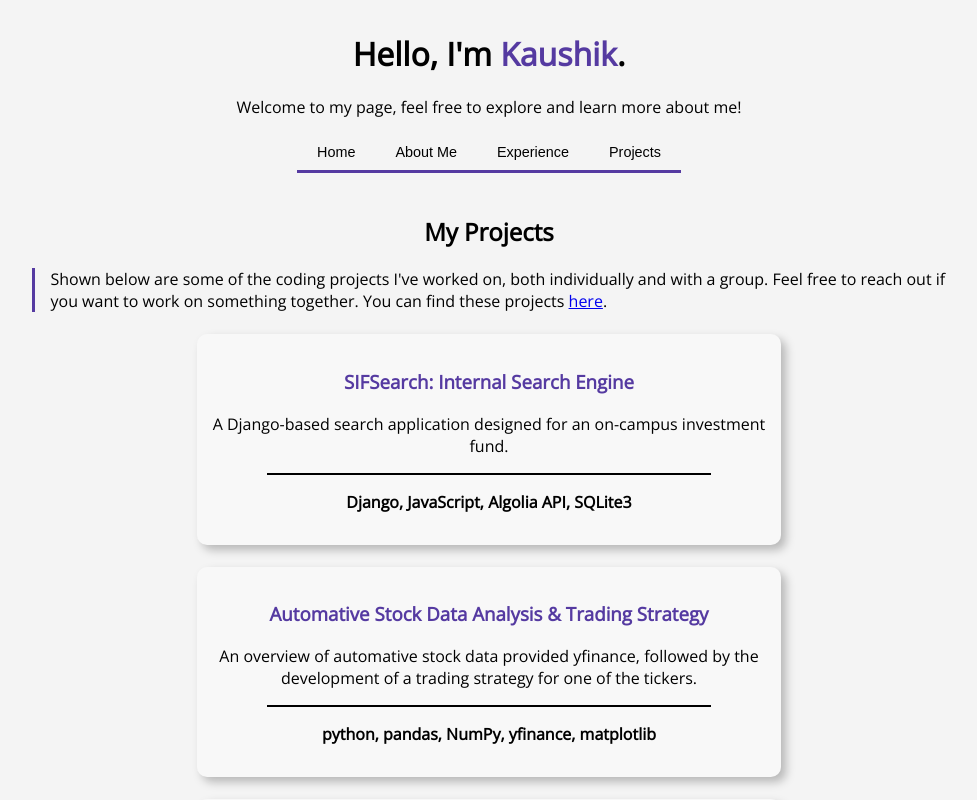
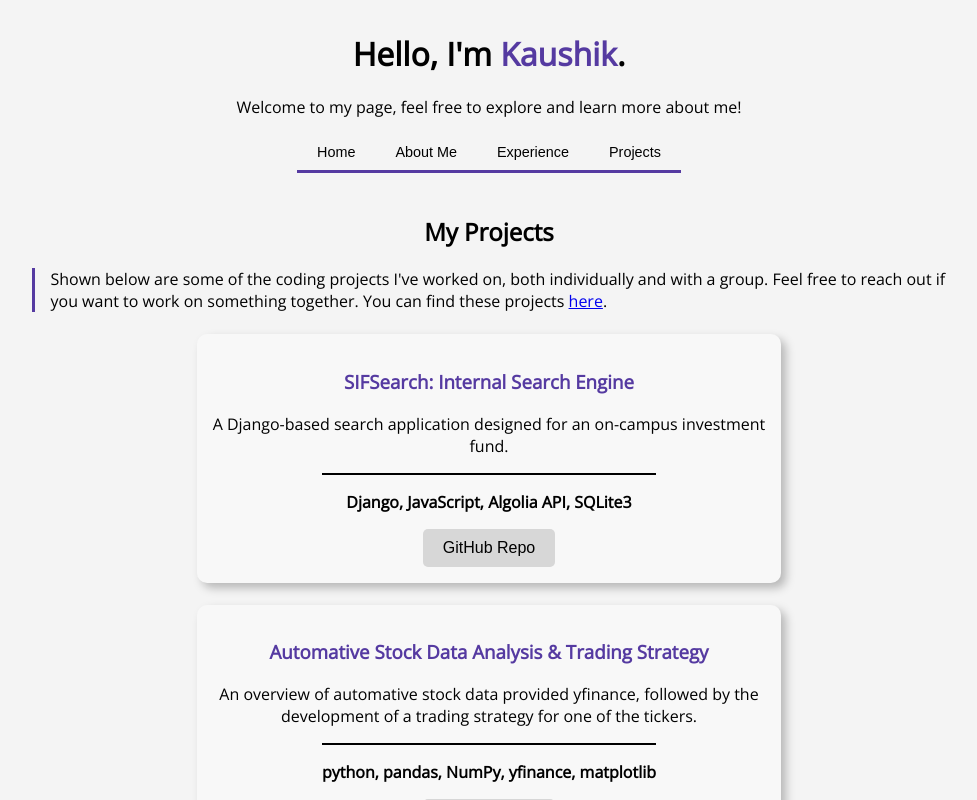
Before and after one commit to KaushikVejju/PersonalWeb, a React (Create React App) app: page / in a window 1280 px wide. Both pictures are taken after a click on the button "Projects". Shown: the top 800 px of the page, without its empty margins (151-1128 px from the left). Built offline with nearby package versions, Linux system fonts and the light colour scheme.

Commit message:
changes to projects directory, revised favicon

```diff
--- a/public/index.html
+++ b/public/index.html
@@ -2,42 +2,13 @@
 <html lang="en">
   <head>
     <meta charset="utf-8" />
-    <link rel="icon" href="%PUBLIC_URL%/favicon.ico" />
     <meta name="viewport" content="width=device-width, initial-scale=1" />
-    <meta name="theme-color" content="#000000" />
-    <meta
-      name="description"
-      content="Web site created using create-react-app"
-    />
-    <link rel="apple-touch-icon" href="%PUBLIC_URL%/logo192.png" />
-    <!--
-      manifest.json provides metadata used when your web app is installed on a
-      user's mobile device or desktop. See https://developers.google.com/web/fundamentals/web-app-manifest/
-    -->
     <link rel="manifest" href="%PUBLIC_URL%/manifest.json" />
-    <!--
-      Notice the use of %PUBLIC_URL% in the tags above.
-      It will be replaced with the URL of the `public` folder during the build.
-      Only files inside the `public` folder can be referenced from the HTML.
-
-      Unlike "/favicon.ico" or "favicon.ico", "%PUBLIC_URL%/favicon.ico" will
-      work correctly both with client-side routing and a non-root public URL.
-      Learn how to configure a non-root public URL by running `npm run build`.
-    -->
-    <title>React App</title>
+    <title>Kaushik Vejju</title>
+    <link rel="icon" type="image/x-icon" href="/kaushikpfp.jpg">
   </head>
   <body>
     <noscript>You need to enable JavaScript to run this app.</noscript>
     <div id="root"></div>
-    <!--
-      This HTML file is a template.
-      If you open it directly in the browser, you will see an empty page.
-
-      You can add webfonts, meta tags, or analytics to this file.
-      The build step will place the bundled scripts into the <body> tag.
-
-      To begin the development, run `npm start` or `yarn start`.
-      To create a production bundle, use `npm run build` or `yarn build`.
-    -->
   </body>
 </html>
--- a/src/App.js
+++ b/src/App.js
@@ -6,7 +6,6 @@ function App() {
 
   return (
     <div className="App">
-
         <Welcome/>
         <Footer></Footer>
     </div>
--- a/src/Home.css
+++ b/src/Home.css
@@ -29,10 +29,3 @@
         opacity: 1;
     }
 }
-
-@media screen and (max-width: 600px) {
-    .musicalbums, .drawings {
-        display: block;
-    }
-
-}
--- a/src/Projects.css
+++ b/src/Projects.css
@@ -14,7 +14,7 @@
 }
 .tech-dev {
     border: 1px solid black;
-    width: 80%;
+    width: 60%;
 }
 .tech {
     color: black;
@@ -27,3 +27,14 @@
     margin: 0 auto;
     text-align: center;
 }
+
+.project-btn {
+    background-color: rgb(215, 215, 215); ;
+    border-radius: 5px;
+    border: none;
+    color: black;
+    padding: 10px 20px;
+    cursor: pointer;
+    transition: color 0.1s ease;
+    font-size: 1em;
+}
--- a/src/Projects.jsx
+++ b/src/Projects.jsx
@@ -21,6 +21,9 @@ const Projects = ({ onBeginClick }) => {
                     <p class="project-description">
                         <b class="tech">Django, JavaScript, Algolia API, SQLite3</b>
                     </p>
+                    <form action="https://github.com/KaushikVejju/SIFSearch" method="get" target="_blank">
+                        <button class="project-btn" type="submit">GitHub Repo</button>
+                    </form>
                 </div>
                 <br></br>
 
@@ -34,6 +37,9 @@ const Projects = ({ onBeginClick }) => {
                     <p class="project-description">
                         <b class="tech">python, pandas, NumPy, yfinance, matplotlib</b>
                     </p>
+                    <form action="https://github.com/KaushikVejju/Yfinance-EDA-Trading-Strategy" method="get" target="_blank">
+                        <button class="project-btn" type="submit">GitHub Repo</button>
+                    </form>
                 </div>
                 <br></br>
                 <div class="project">
@@ -60,6 +66,9 @@ const Projects = ({ onBeginClick }) => {
                     <p class="project-description">
                         <b class="tech">Java, JUnit</b>
                     </p>
+                    <form action="https://github.com/KaushikVejju/Random-Punch" method="get" target="_blank">
+                        <button class="project-btn" type="submit">GitHub Repo</button>
+                    </form>
                 </div>
             </div>
 
```
Also changed, not shown: public/kaushikpfp.jpg (added), public/manifest.json (deleted).
